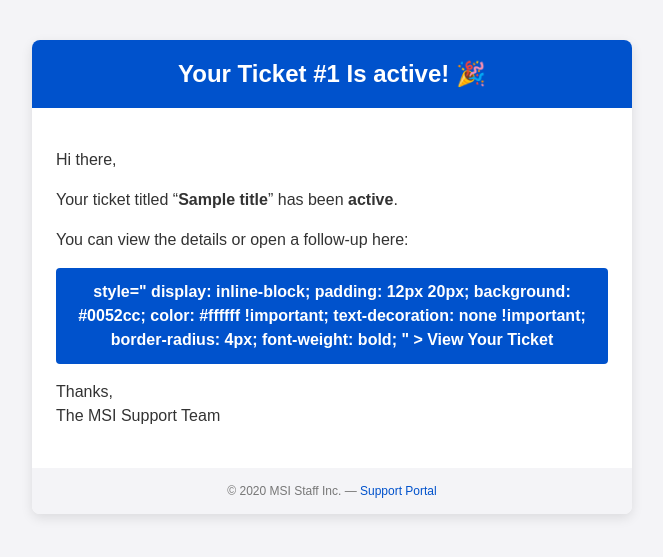
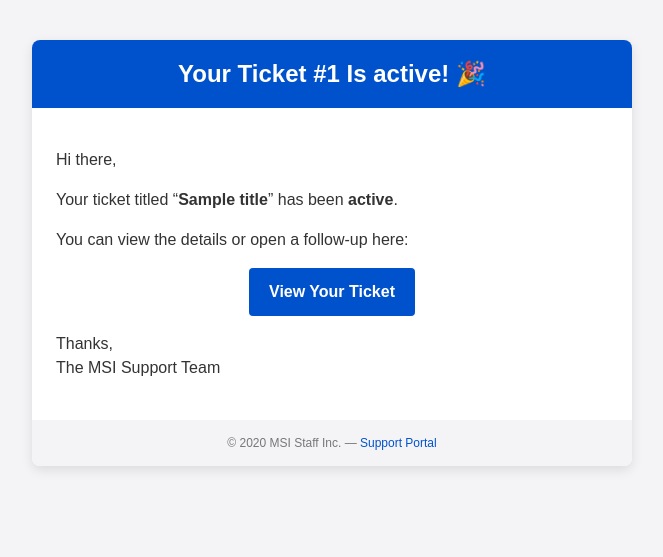
Before and after one commit to Zaveian98/ticketing-backend, a Python web app: template templates/status_notification.html in a window 1280 px wide. Shown: the top 557 px of the page, without its empty margins (308-971 px from the left). Run offline with Jinja, Linux system fonts and the light colour scheme; the template is opened without the code that fills it: most values are stand-ins (such as "Sample title", 1, 10 or a date in 2020).

Commit message:
Fixes inline styles for email button
Corrects the formatting of inline styles for the "View Your Ticket" button in the status notification email template to improve readability and maintain consistency in indentation.

```diff
--- a/templates/status_notification.html
+++ b/templates/status_notification.html
@@ -28,7 +28,8 @@
       <p>Your ticket titled “<strong>{{ title }}</strong>” has been <strong>{{ status_lower }}</strong>.</p>
       <p>You can view the details or open a follow-up here:</p>
          <p style="text-align:center;">
-        <a href="https://support.msistaff.com/ticketboard?user_email={{ submitted_by }}" class="button">
+           <a
+             href="https://support.msistaff.com/ticketboard?user_email={{ submitted_by }}"
              style="
                display: inline-block;
                padding: 12px 20px;
```
Lines whose indentation alone changed are shown as unchanged.
